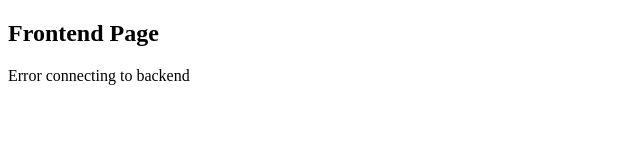
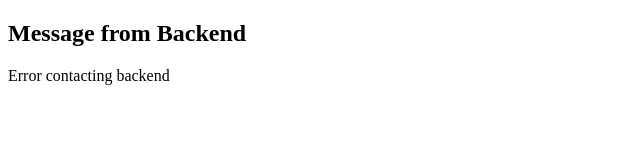
Before and after one commit to sricharan109/three-tier-multidev, a plain HTML site: page frontend/index.html in a window 1280 px wide. Shown: the whole page, without its empty margins (0-640 px from the left). Drawn offline with Linux system fonts and the light colour scheme; no server answers.

Commit message:
Update title and backend URL for development

```diff
--- a/frontend/index.html
+++ b/frontend/index.html
@@ -1,23 +1,21 @@
 <!DOCTYPE html>
 <html>
 <head>
-  <title>Three Tier App</title>
+  <title>Three Tier App - DEV</title>
 </head>
 <body>
-
-<h2>Frontend Page</h2>
-<p id="msg">Loading...</p>
+  <h2>Message from Backend</h2>
+  <div id="msg">Loading...</div>
 
   <script>
-  fetch("http://three-tier-alb-3093787.us-east-1.elb.amazonaws.com/message")
-    .then(response => response.text())
+    fetch("http://<dev-albs-1156709420.us-east-1.elb.amazonaws.com>/message")
+      .then(res => res.text())
       .then(data => {
         document.getElementById("msg").innerText = data;
       })
-    .catch(err => {
-      document.getElementById("msg").innerText = "Error connecting to backend";
+      .catch(() => {
+        document.getElementById("msg").innerText = "Error contacting backend";
       });
   </script>
-
 </body>
 </html>
```
Lines whose indentation alone changed are shown as unchanged.
